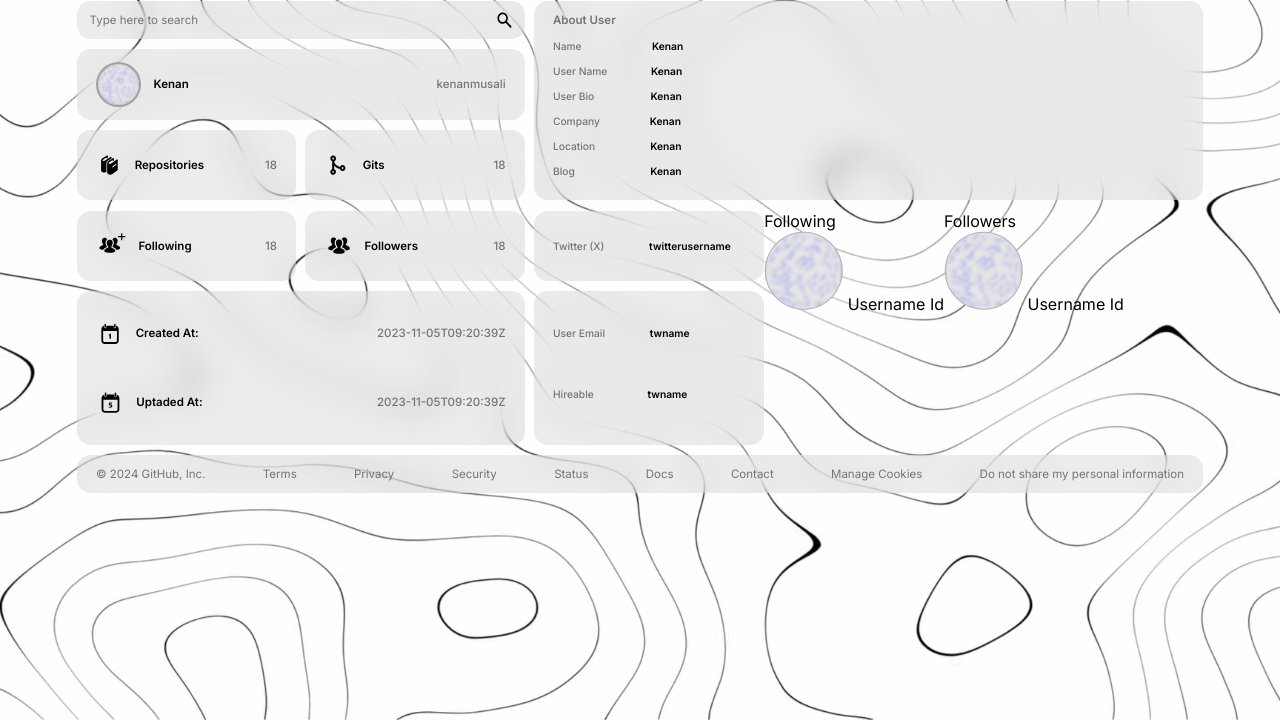
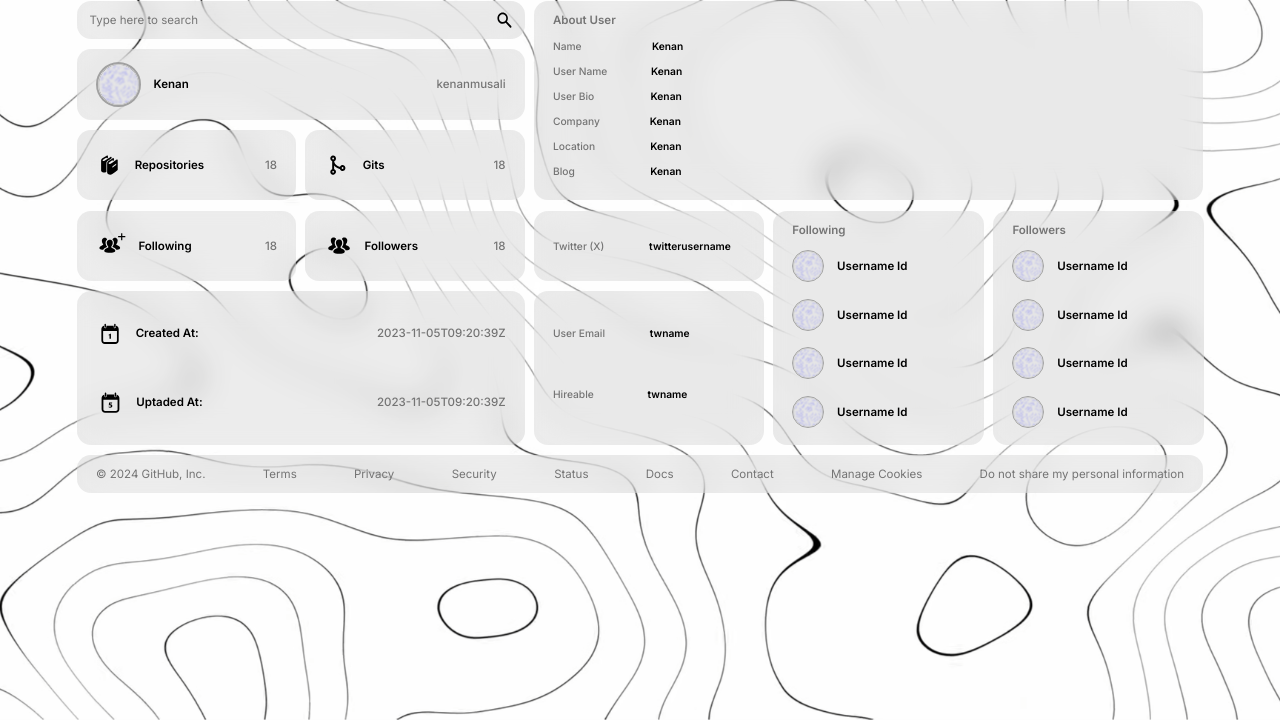
Before and after one commit to kenanmusali/myGitHub, a plain HTML site: page Assets/index.html in a window 1280 px wide. Shown: the part 80-800 px from the top of the page. Drawn offline with Linux system fonts and the light colour scheme.

Commit message:
0.5 (Finished style.css)

```diff
--- a/Assets/css/style.css
+++ b/Assets/css/style.css
@@ -76,6 +76,23 @@ html {
     height: 5.5vw;
     display: flex;
     align-items: center;
+}
+
+.div-following,
+.div-followers {
+    backdrop-filter: blur(15px);
+    background: rgba(163, 163, 163, 0.2);
+    border-radius: 14px;
+    -webkit-border-radius: 14px;
+    -moz-border-radius: 14px;
+    -ms-border-radius: 14px;
+    -o-border-radius: 14px;
+    margin-left: 0.7vw;
+    padding-inline: 1.5vw;
+    width: 16.5vw;
+    height: 18.3vw;
+    display: flex;
+    flex-direction: column;
 }
 
 .div-mail {
@@ -312,18 +329,23 @@ html {
 .one1 {
     margin-right: 5.5vw;
 }
+
 .one2 {
     margin-right: 3.4vw;
 }
+
 .one3 {
     margin-right: 4.4vw;
 }
-.one4{
+
+.one4 {
     margin-right: 3.9vw;
 }
+
 .one5 {
     margin-right: 4.3vw;
 }
+
 .one6 {
     margin-right: 5.9vw;
 }
@@ -337,12 +359,15 @@ html {
     margin-left: 0vw;
     margin-right: 3.5vw;
 }
+
 .one9 {
     margin-left: 0vw;
     margin-right: 4.2vw;
 }
 
-.one8, .one9, .two1 {
+.one8,
+.one9,
+.two1 {
     margin-top: 2.8vw;
     margin-bottom: 1vw;
 }
@@ -358,3 +383,27 @@ html {
 .divAll {
     display: flex;
 }
+
+.div-follows {
+    display: flex;
+    align-items: center;
+    margin-bottom: 1.3vw;
+}
+
+.follows {
+    width: 2.5vw;
+    border: 1px solid #a1a1a1;
+    border-radius: 100px;
+    -webkit-border-radius: 100px;
+    -moz-border-radius: 100px;
+    -ms-border-radius: 100px;
+    -o-border-radius: 100px;
+}
+
+.follow {
+    font-weight: 600;
+    font-size: 0.9vw;
+    color: #747474;
+    margin-top: 1vw;
+    margin-bottom: 1vw;
+}
--- a/Assets/index.html
+++ b/Assets/index.html
@@ -173,14 +173,40 @@
                         <div class="div-following">
                             <p class="follow">Following</p>
                             <div class="div-follows">
-                                <p><img class="follows" src="./Icons/Rectangle 16.png" alt="User Name"> Username Id</p>
+                                <img class="follows" src="./Icons/Rectangle 16.png" alt="User Name">
+                                <p class="headText1 headText">Username Id</p>
+                            </div>
+                            <div class="div-follows">
+                                <img class="follows" src="./Icons/Rectangle 16.png" alt="User Name">
+                                <p class="headText1 headText">Username Id</p>
+                            </div>
+                            <div class="div-follows">
+                                <img class="follows" src="./Icons/Rectangle 16.png" alt="User Name">
+                                <p class="headText1 headText">Username Id</p>
+                            </div>
+                            <div class="div-follows">
+                                <img class="follows" src="./Icons/Rectangle 16.png" alt="User Name">
+                                <p class="headText1 headText">Username Id</p>
                             </div>
                         </div>
 
                         <div class="div-followers">
                             <p class="follow">Followers</p>
                             <div class="div-follows">
-                                <p><img class="follows" src="./Icons/Rectangle 16.png" alt="User Name"> Username Id</p>
+                                <img class="follows" src="./Icons/Rectangle 16.png" alt="User Name">
+                                <p class="headText1 headText">Username Id</p>
+                            </div>
+                            <div class="div-follows">
+                                <img class="follows" src="./Icons/Rectangle 16.png" alt="User Name">
+                                <p class="headText1 headText">Username Id</p>
+                            </div>
+                            <div class="div-follows">
+                                <img class="follows" src="./Icons/Rectangle 16.png" alt="User Name">
+                                <p class="headText1 headText">Username Id</p>
+                            </div>
+                            <div class="div-follows">
+                                <img class="follows" src="./Icons/Rectangle 16.png" alt="User Name">
+                                <p class="headText1 headText">Username Id</p>
                             </div>
                         </div>
 
```
